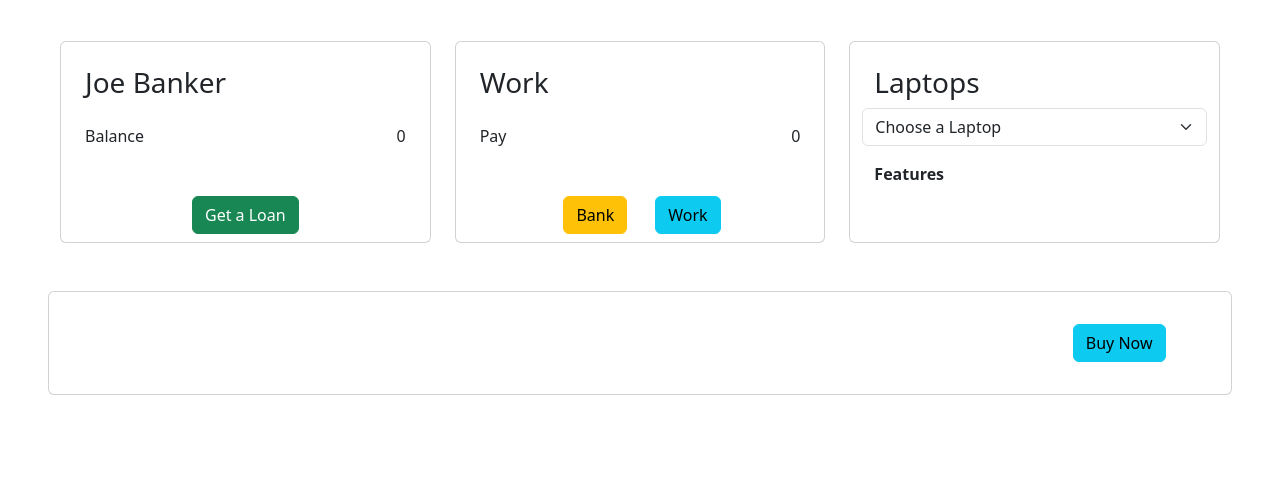
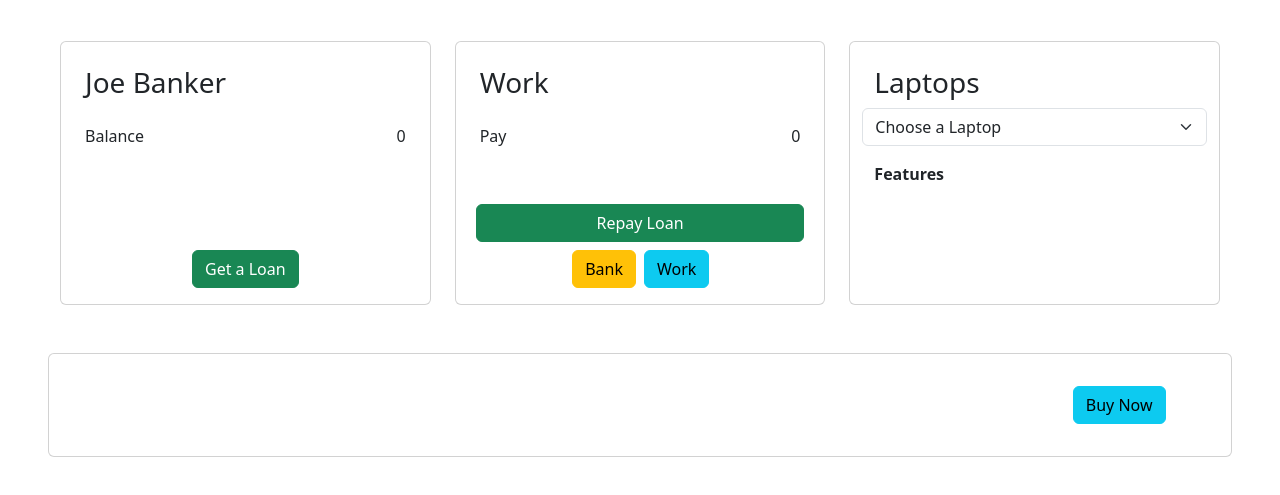
Before and after one commit to TLS97/vanilla-javascript-komputer-store, a website: page public/index.html in a window 1280 px wide. Shown: the part 63-558 px from the top of the page. Drawn offline with nearby package versions, Linux system fonts and the light colour scheme; no server answers.

Commit message:
style: :lipstick: Add a Repay Loan-button to the Komputer Store

```diff
--- a/public/index.html
+++ b/public/index.html
@@ -40,7 +40,7 @@
                 </div>
               </div>
             </div>
-            <div class="card-footer mx-auto">
+            <div class="card-footer mx-auto mx-0 p-3">
               <button type="button" class="btn btn-success" id="get-a-loan-btn">
                 Get a Loan
               </button>
@@ -58,14 +58,23 @@
                 </div>
               </div>
             </div>
-            <div class="card-footer mx-auto">
+            <div class="card-footer mx-3 p-3">
               <div class="row">
-                <div class="col mx-1">
+                <button
+                  type="button"
+                  class="btn btn-success"
+                  id="repay-loan-btn"
+                >
+                  Repay Loan
+                </button>
+              </div>
+              <div class="row mt-2">
+                <div class="col mx-1 px-0 d-flex justify-content-end">
                   <button type="button" class="btn btn-warning" id="bank-btn">
                     Bank
                   </button>
                 </div>
-                <div class="col">
+                <div class="col mx-1 px-0 d-flex justify-content-start">
                   <button type="button" class="btn btn-info" id="work-btn">
                     Work
                   </button>
```
